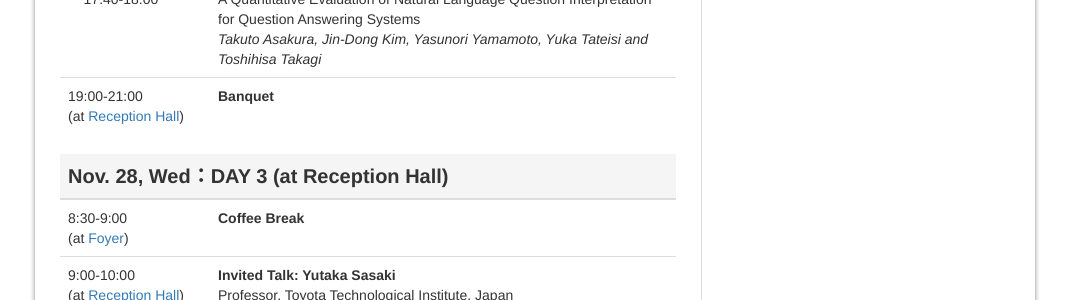
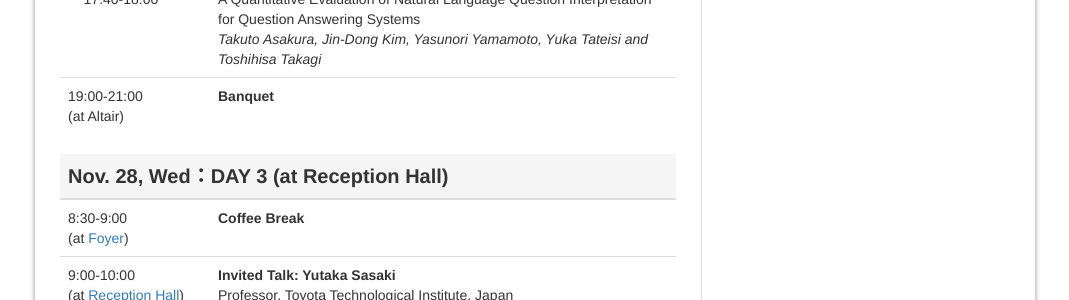
Before and after one commit to IJCKGconference/JIST2018, a Jekyll site: the page built from pages/program/program.html, in a window 1280 px wide and 900 px high, scrolled down 4455 px. Shown: the part 152-452 px from the top of the window, without its empty margins (105-1174 px from the left). Built offline with Jekyll 4.4.1, drawn with Linux system fonts in a browser that asks for light colours; comment, search, counter and statistics services are not loaded.

Commit message:
* プログラムページのバンケットの場所を修正

```diff
--- a/pages/program/program.html
+++ b/pages/program/program.html
@@ -386,7 +386,7 @@ and Toshihisa Takagi</i></td>
     </tr>
     <tr>
       <td>19:00-21:00<br>
-      (at <a href="http://www.yumebutai.org/english/floor/floor_2f.html" target="_blank">Reception Hall</a>)</td>
+      (at Altair)</td>
       <td><b>Banquet</b></td>
     </tr>
 
```
